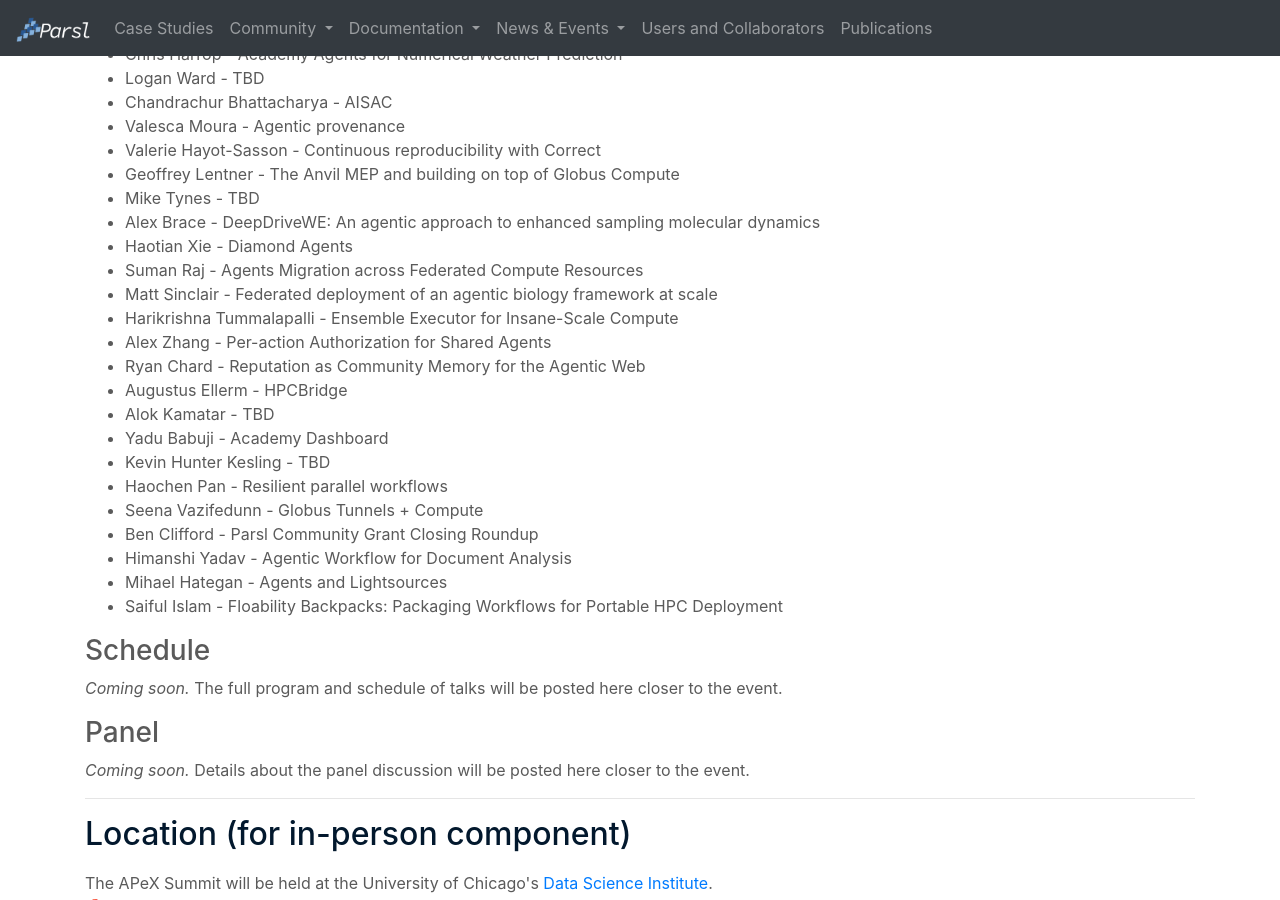
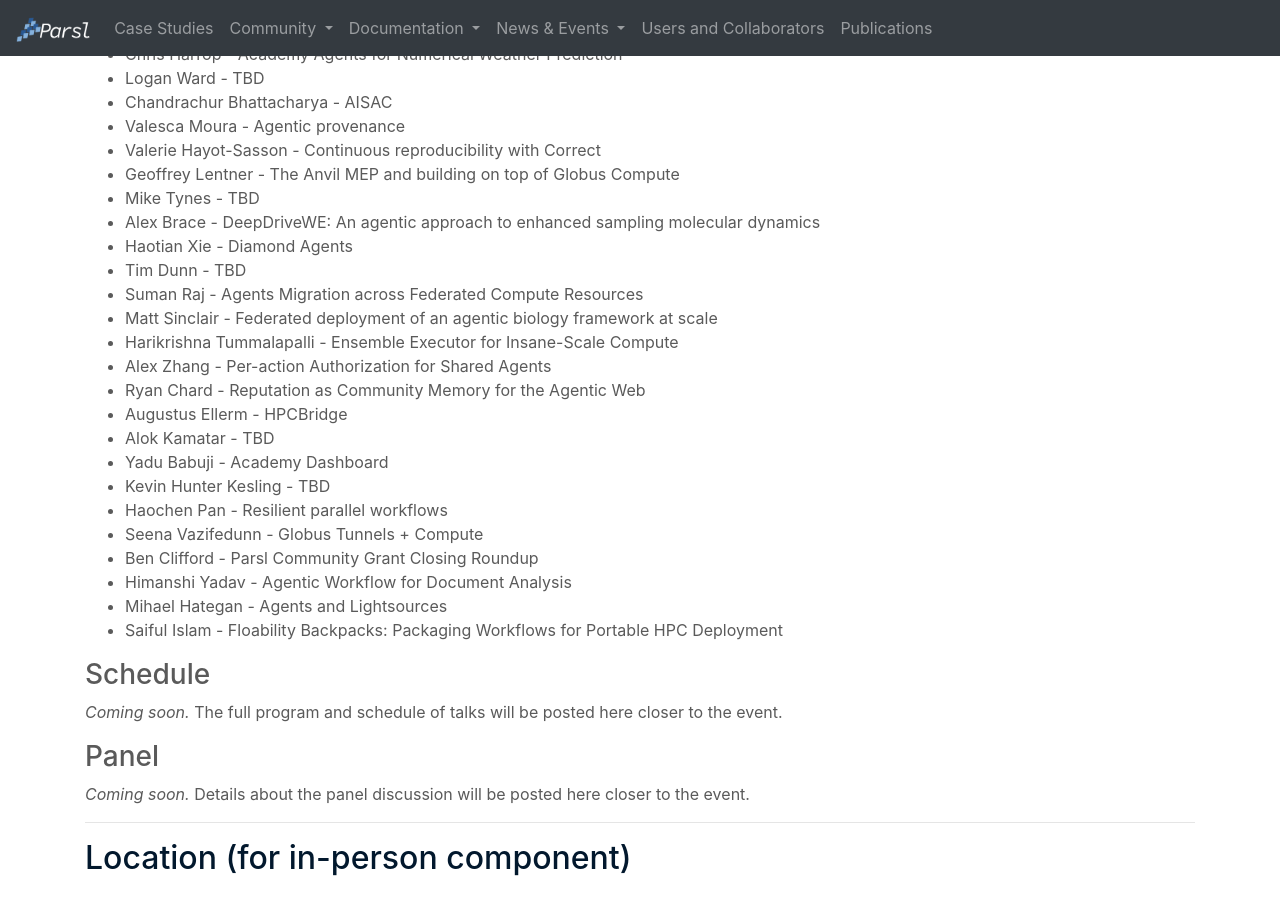
Before and after one commit to Parsl/parsl.github.io, a Jekyll site: the page built from parslfest/apex2026.html, in a window 1280 px wide and 900 px high, scrolled down 810 px. Built offline with Jekyll 4.4.1, drawn with Linux system fonts in a browser that asks for light colours.

Commit message:
Update apex2026.html

```diff
--- a/parslfest/apex2026.html
+++ b/parslfest/apex2026.html
@@ -74,6 +74,7 @@
 		<li>Mike Tynes - TBD</li>
 		<li>Alex Brace - DeepDriveWE: An agentic approach to enhanced sampling molecular dynamics</li>
 		<li>Haotian Xie - Diamond Agents</li>
+		<li>Tim Dunn - TBD</li>
 		<li>Suman Raj - Agents Migration across Federated Compute Resources</li>
 		<li>Matt Sinclair - Federated deployment of an agentic biology framework at scale</li>
 		<li>Harikrishna Tummalapalli - Ensemble Executor for Insane-Scale Compute</li>
```
